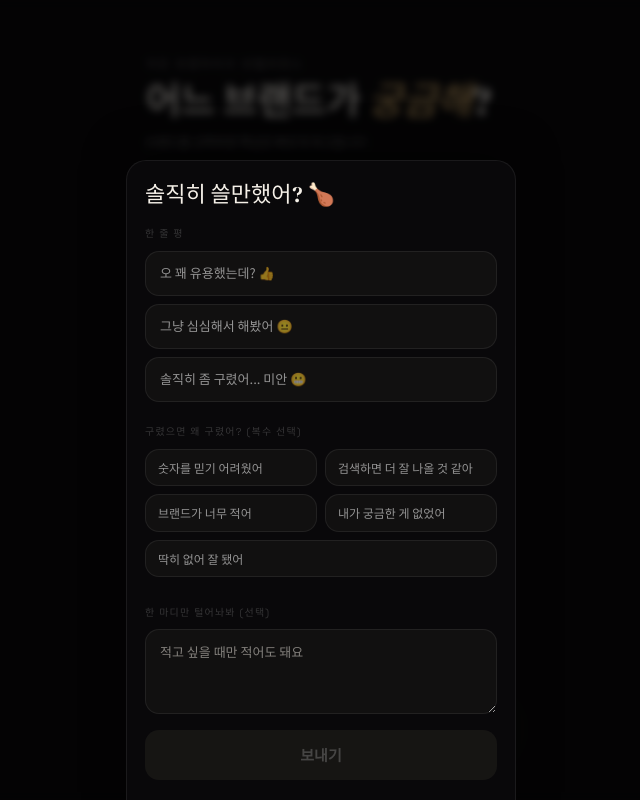
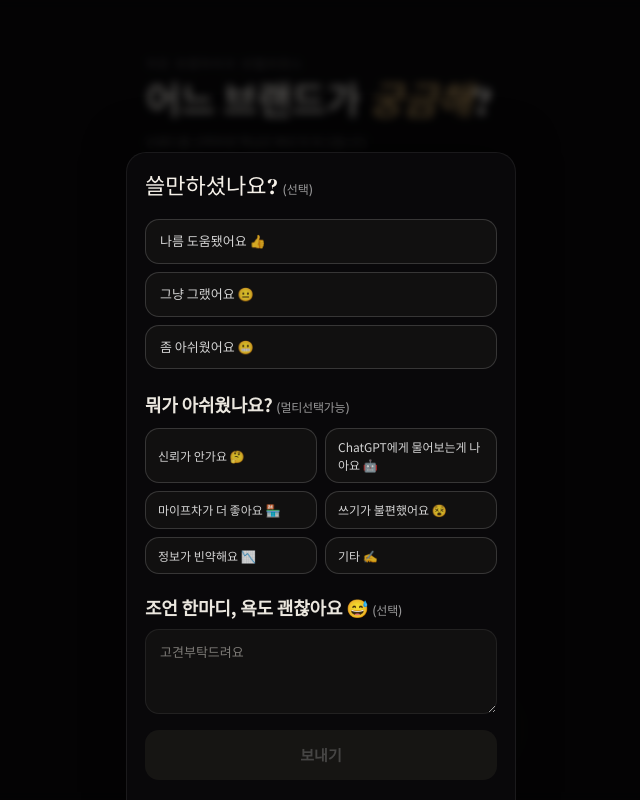
Before and after one commit to hermes-blue/chicken-mvp2-searching-style-cursor-, a React (Vite) app in the folder chicken-mvp/: page / in a window 1280 px wide. Both pictures are taken after a click on the button "피드백 보내기". Shown: the whole page, without its empty margins (319-959 px from the left). Built offline with nearby package versions, Linux system fonts and the light colour scheme.

Commit message:
설문지1차차

```diff
--- a/chicken-mvp/src/components/FeedbackFab.jsx
+++ b/chicken-mvp/src/components/FeedbackFab.jsx
@@ -1,17 +1,18 @@
 import { useCallback, useEffect, useState } from 'react'
 
 const OVERALL_OPTIONS = [
-  '오 꽤 유용했는데? 👍',
-  '그냥 심심해서 해봤어 😐',
-  '솔직히 좀 구렸어... 미안 😬',
+  { label: '나름 도움됐어요 👍', value: 'overall_helpful' },
+  { label: '그냥 그랬어요 😐', value: 'overall_so_so' },
+  { label: '좀 아쉬웠어요 😬', value: 'overall_disappointed' },
 ]
 
 const REASON_OPTIONS = [
-  '숫자를 믿기 어려웠어',
-  '검색하면 더 잘 나올 것 같아',
-  '브랜드가 너무 적어',
-  '내가 궁금한 게 없었어',
-  '딱히 없어 잘 됐어',
+  { label: '신뢰가 안가요 🤔', value: 'reason_low_trust' },
+  { label: 'ChatGPT에게 물어보는게 나아요 🤖', value: 'reason_prefers_chatgpt' },
+  { label: '마이프차가 더 좋아요 🏪', value: 'reason_prefers_myfranchise' },
+  { label: '쓰기가 불편했어요 😵', value: 'reason_usability_issue' },
+  { label: '정보가 빈약해요 📉', value: 'reason_lack_of_info' },
+  { label: '기타 ✍️', value: 'reason_other' },
 ]
 
 export default function FeedbackFab() {
@@ -43,11 +44,11 @@ export default function FeedbackFab() {
     return () => window.removeEventListener('keydown', onKey)
   }, [open, closeSheet])
 
-  const toggleReason = (label) => {
+  const toggleReason = (value) => {
     setReasons((prev) => {
       const next = new Set(prev)
-      if (next.has(label)) next.delete(label)
-      else next.add(label)
+      if (next.has(value)) next.delete(value)
+      else next.add(value)
       return next
     })
   }
@@ -73,9 +74,9 @@ export default function FeedbackFab() {
     lineHeight: 1.45,
     padding: '12px 14px',
     borderRadius: 'var(--radius-button)',
-    border: `1px solid ${active ? 'var(--color-accent-gold-border)' : 'var(--color-border-default)'}`,
+    border: `1px solid ${active ? 'var(--color-accent-gold-border)' : 'rgba(255,255,255,0.16)'}`,
     background: active ? 'var(--color-accent-gold-tint)' : 'var(--color-bg-card)',
-    color: active ? 'var(--color-text-primary)' : 'var(--color-text-secondary)',
+    color: active ? 'var(--color-text-primary)' : 'rgba(255,255,255,0.82)',
     cursor: 'pointer',
     textAlign: 'left',
     transition: 'background 0.15s ease, border-color 0.15s ease',
@@ -107,7 +108,7 @@ export default function FeedbackFab() {
             borderRadius: 12,
             background: 'var(--color-bg-card)',
             border: '1px solid var(--color-border-hover)',
-            color: 'var(--color-text-primary)',
+            color: 'rgba(245, 240, 232, 0.96)',
             fontFamily: 'var(--font-korean)',
             fontSize: 12,
             lineHeight: 1.45,
@@ -116,7 +117,7 @@ export default function FeedbackFab() {
             pointerEvents: 'none',
           }}
         >
-          구렸어? 칭찬해줘도 돼 🙏
+          의견 한 조각 부탁드려요 🙏
           <span
             style={{
               position: 'absolute',
@@ -229,36 +230,33 @@ export default function FeedbackFab() {
                     lineHeight: 1.25,
                   }}
                 >
-                  솔직히 쓸만했어? 🍗
+                  쓸만하셨나요? <span style={{ fontFamily: 'var(--font-korean)', fontSize: 12, fontWeight: 500, color: 'rgba(255,255,255,0.58)' }}>(선택)</span>
                 </p>
 
-                <p style={{ fontFamily: 'var(--font-mono)', fontSize: 10, letterSpacing: '0.12em', textTransform: 'uppercase', color: 'var(--color-text-faint)', marginBottom: 10 }}>
-                  한 줄 평
-                </p>
                 <div style={{ display: 'flex', flexDirection: 'column', gap: 8, marginBottom: 22 }}>
-                  {OVERALL_OPTIONS.map((label) => (
+                  {OVERALL_OPTIONS.map((option) => (
                     <button
-                      key={label}
+                      key={option.value}
                       type="button"
-                      onClick={() => setOverall(label)}
-                      style={chipBase(overall === label)}
+                      onClick={() => setOverall(option.value)}
+                      style={chipBase(overall === option.value)}
                     >
-                      {label}
+                      {option.label}
                     </button>
                   ))}
                 </div>
 
-                <p style={{ fontFamily: 'var(--font-mono)', fontSize: 10, letterSpacing: '0.12em', textTransform: 'uppercase', color: 'var(--color-text-faint)', marginBottom: 10 }}>
-                  구렸으면 왜 구렸어? (복수 선택)
+                <p style={{ fontFamily: 'var(--font-korean)', fontSize: 18, fontWeight: 700, letterSpacing: '-0.2px', color: 'rgba(245,240,232,0.96)', margin: '0 0 10px' }}>
+                  뭐가 아쉬웠나요? <span style={{ fontFamily: 'var(--font-korean)', fontSize: 12, fontWeight: 500, color: 'rgba(255,255,255,0.58)' }}>(멀티선택가능)</span>
                 </p>
                 <div style={{ display: 'flex', flexWrap: 'wrap', gap: 8, marginBottom: 20 }}>
-                  {REASON_OPTIONS.map((label) => {
-                    const on = reasons.has(label)
+                  {REASON_OPTIONS.map((option) => {
+                    const on = reasons.has(option.value)
                     return (
                       <button
-                        key={label}
+                        key={option.value}
                         type="button"
-                        onClick={() => toggleReason(label)}
+                        onClick={() => toggleReason(option.value)}
                         style={{
                           ...chipBase(on),
                           padding: '9px 12px',
@@ -267,21 +265,21 @@ export default function FeedbackFab() {
                           minWidth: 'calc(50% - 4px)',
                         }}
                       >
-                        {label}
+                        {option.label}
                       </button>
                     )
                   })}
                 </div>
 
                 <label style={{ display: 'block', marginBottom: 8 }}>
-                  <span style={{ fontFamily: 'var(--font-mono)', fontSize: 10, letterSpacing: '0.12em', textTransform: 'uppercase', color: 'var(--color-text-faint)' }}>
-                    한 마디만 털어놔봐 (선택)
+                  <span style={{ fontFamily: 'var(--font-korean)', fontSize: 18, fontWeight: 700, letterSpacing: '-0.2px', color: 'rgba(245,240,232,0.96)' }}>
+                    조언 한마디, 욕도 괜찮아요 😅 <span style={{ fontSize: 12, fontWeight: 500, color: 'rgba(255,255,255,0.58)' }}>(선택)</span>
                   </span>
                   <textarea
                     value={comment}
                     onChange={(e) => setComment(e.target.value)}
                     rows={3}
-                    placeholder="적고 싶을 때만 적어도 돼요"
+                    placeholder="고견부탁드려요"
                     style={{
                       display: 'block',
                       width: '100%',
@@ -290,7 +288,7 @@ export default function FeedbackFab() {
                       borderRadius: 'var(--radius-button)',
                       border: '1px solid var(--color-border-default)',
                       background: 'var(--color-bg-card)',
-                      color: 'var(--color-text-primary)',
+                      color: 'rgba(245, 240, 232, 0.95)',
                       fontFamily: 'var(--font-korean)',
                       fontSize: 13,
                       padding: '12px 14px',
@@ -328,10 +326,10 @@ export default function FeedbackFab() {
             ) : (
               <div style={{ textAlign: 'center', padding: '28px 8px 12px' }}>
                 <p style={{ fontFamily: 'var(--font-display)', fontSize: 24, color: 'var(--color-text-primary)', margin: '0 0 12px', lineHeight: 1.3 }}>
-                  고마워! 🍗
+                  창업 꼭 성공하세요 💰
                 </p>
-                <p style={{ fontFamily: 'var(--font-korean)', fontSize: 14, color: 'var(--color-text-secondary)', margin: 0, lineHeight: 1.6 }}>
-                  더 나은 서비스 만들게
+                <p style={{ fontFamily: 'var(--font-korean)', fontSize: 14, color: 'rgba(255,255,255,0.82)', margin: 0, lineHeight: 1.6 }}>
+                  남겨준 의견, 진짜 큰 도움이 됩니다
                 </p>
                 <button
                   type="button"
```
